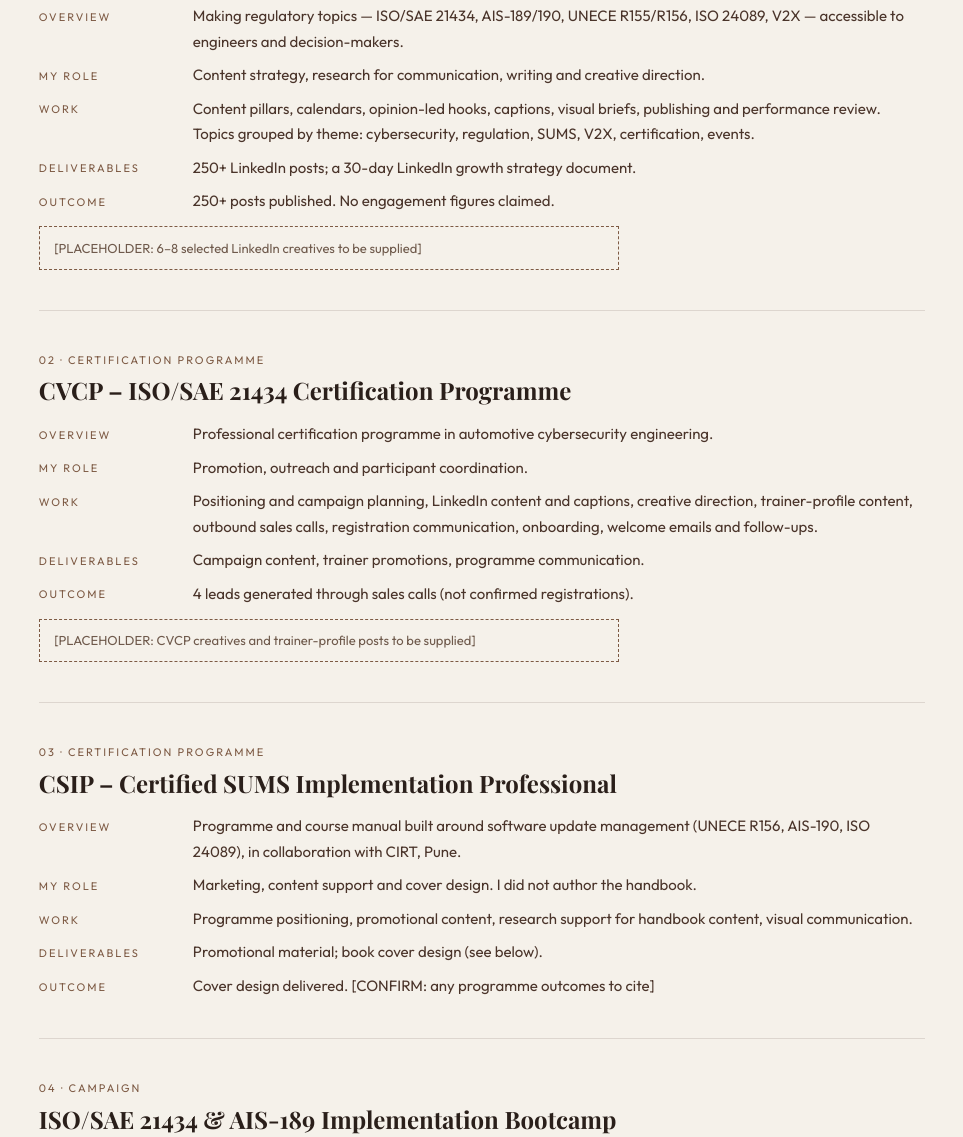
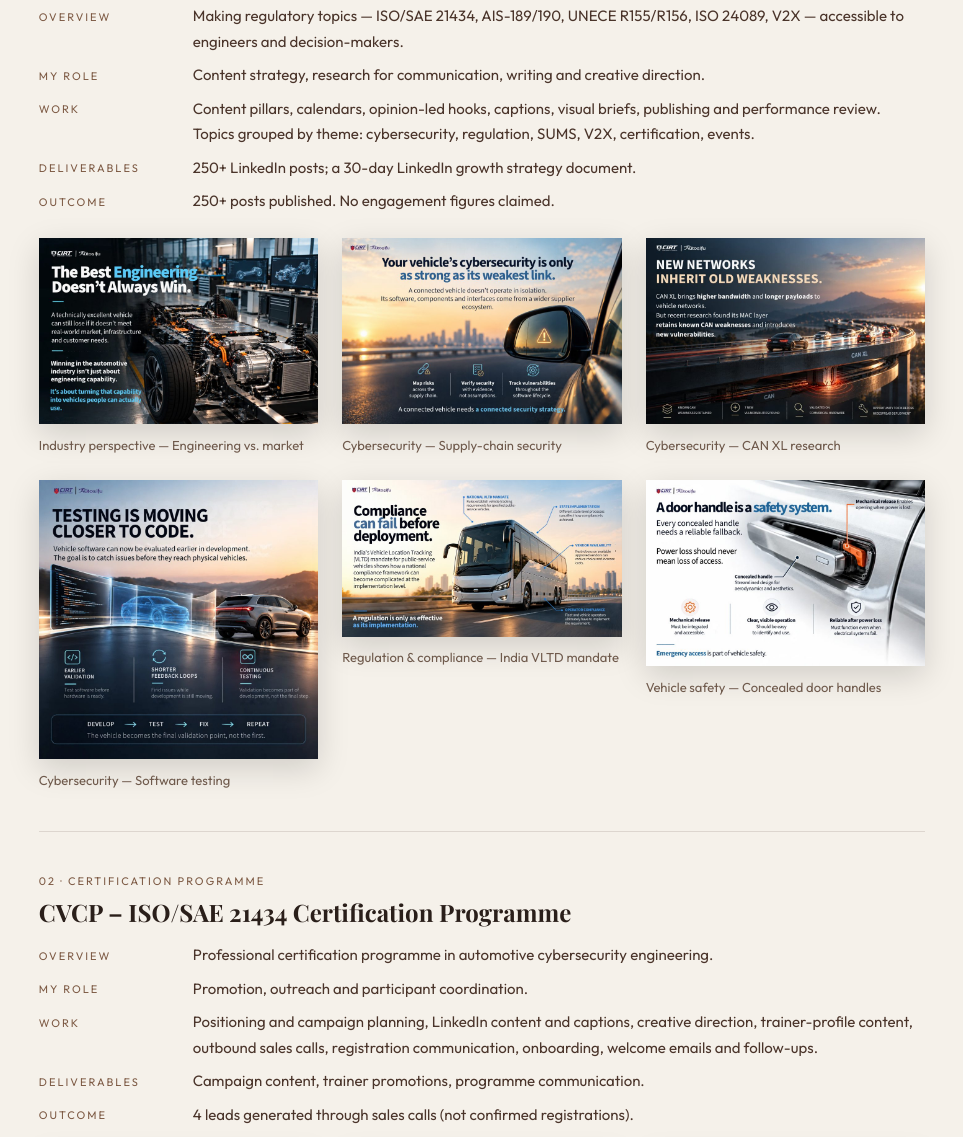
Before and after one commit to sayedaalia/portfolio, a plain HTML site: page index.html in a window 1280 px wide. Shown: the part 2333-3470 px from the top of the page, without its empty margins (158-1121 px from the left). Drawn offline with nearby package versions, Linux system fonts and the light colour scheme; a web font is replaced by a local one.

Commit message:
Add CVCP promos and six LinkedIn creatives

```diff
--- a/index.html
+++ b/index.html
@@ -48,6 +48,7 @@ ul.pts li::before{content:'';position:absolute;left:0;top:.95em;width:5px;height
 .ph{border:1px dashed var(--accent);color:var(--muted);font-size:13px;padding:.6rem .9rem;margin-top:.8rem;max-width:68ch}
 .feature{display:grid;grid-template-columns:minmax(220px,360px) 1fr;gap:3rem;align-items:center;margin-top:1.5rem}
 .feature img{width:100%;height:auto;display:block;box-shadow:0 20px 50px rgba(0,0,0,.22)}
+.shots{display:grid;grid-template-columns:repeat(auto-fit,minmax(240px,1fr));gap:1.5rem;margin-top:1.5rem;align-items:start}
 .gallery{display:grid;grid-template-columns:repeat(auto-fit,minmax(240px,1fr));gap:2rem;margin-top:1rem}
 figure img{width:100%;height:auto;display:block;box-shadow:0 10px 30px rgba(0,0,0,.15)}
 figcaption{font-size:13px;color:var(--muted);margin-top:.6rem}
@@ -93,7 +94,7 @@ footer{margin-top:7rem;padding:2rem 6vw;border-top:1px solid var(--border);font-
 <dt>Work</dt><dd>Content pillars, calendars, opinion-led hooks, captions, visual briefs, publishing and performance review. Topics grouped by theme: cybersecurity, regulation, SUMS, V2X, certification, events.</dd>
 <dt>Deliverables</dt><dd>250+ LinkedIn posts; a 30-day LinkedIn growth strategy document.</dd>
 <dt>Outcome</dt><dd>250+ posts published. No engagement figures claimed.</dd></dl>
-<div class="ph">[PLACEHOLDER: 6–8 selected LinkedIn creatives to be supplied]</div></article>
+<div class="shots"><figure><img src="assets/post-engineering.jpg" alt="Industry perspective: Engineering vs. market" loading="lazy"><figcaption>Industry perspective — Engineering vs. market</figcaption></figure><figure><img src="assets/post-supply-chain.jpg" alt="Cybersecurity: Supply-chain security" loading="lazy"><figcaption>Cybersecurity — Supply-chain security</figcaption></figure><figure><img src="assets/post-can-xl.jpg" alt="Cybersecurity: CAN XL research" loading="lazy"><figcaption>Cybersecurity — CAN XL research</figcaption></figure><figure><img src="assets/post-testing.jpg" alt="Cybersecurity: Software testing" loading="lazy"><figcaption>Cybersecurity — Software testing</figcaption></figure><figure><img src="assets/post-vltd.jpg" alt="Regulation &amp; compliance: India VLTD mandate" loading="lazy"><figcaption>Regulation &amp; compliance — India VLTD mandate</figcaption></figure><figure><img src="assets/post-door-handle.jpg" alt="Vehicle safety: Concealed door handles" loading="lazy"><figcaption>Vehicle safety — Concealed door handles</figcaption></figure></div></article>
 
 <article class="case rv"><div class="tag">02 · Certification programme</div><h3>CVCP – ISO/SAE 21434 Certification Programme</h3>
 <dl><dt>Overview</dt><dd>Professional certification programme in automotive cybersecurity engineering.</dd>
@@ -101,7 +102,7 @@ footer{margin-top:7rem;padding:2rem 6vw;border-top:1px solid var(--border);font-
 <dt>Work</dt><dd>Positioning and campaign planning, LinkedIn content and captions, creative direction, trainer-profile content, outbound sales calls, registration communication, onboarding, welcome emails and follow-ups.</dd>
 <dt>Deliverables</dt><dd>Campaign content, trainer promotions, programme communication.</dd>
 <dt>Outcome</dt><dd>4 leads generated through sales calls (not confirmed registrations).</dd></dl>
-<div class="ph">[PLACEHOLDER: CVCP creatives and trainer-profile posts to be supplied]</div></article>
+<div class="shots"><figure><img src="assets/cvcp-brochure.jpg" alt="CVCP programme brochure" loading="lazy"><figcaption>Programme brochure</figcaption></figure><figure><img src="assets/cvcp-trainer-1.jpg" alt="CVCP trainer profile promotion" loading="lazy"><figcaption>Trainer profile promotion</figcaption></figure><figure><img src="assets/cvcp-trainer-2.jpg" alt="CVCP trainer promotion, second creative" loading="lazy"><figcaption>Trainer promotion — second creative</figcaption></figure></div></article>
 
 <article class="case rv"><div class="tag">03 · Certification programme</div><h3>CSIP – Certified SUMS Implementation Professional</h3>
 <dl><dt>Overview</dt><dd>Programme and course manual built around software update management (UNECE R156, AIS-190, ISO 24089), in collaboration with CIRT, Pune.</dd>
```
Also changed, not shown: assets/post-can-xl.jpg (added), assets/post-door-handle.jpg (added), assets/post-engineering.jpg (added), assets/post-supply-chain.jpg (added), assets/post-testing.jpg (added), assets/post-vltd.jpg (added).
